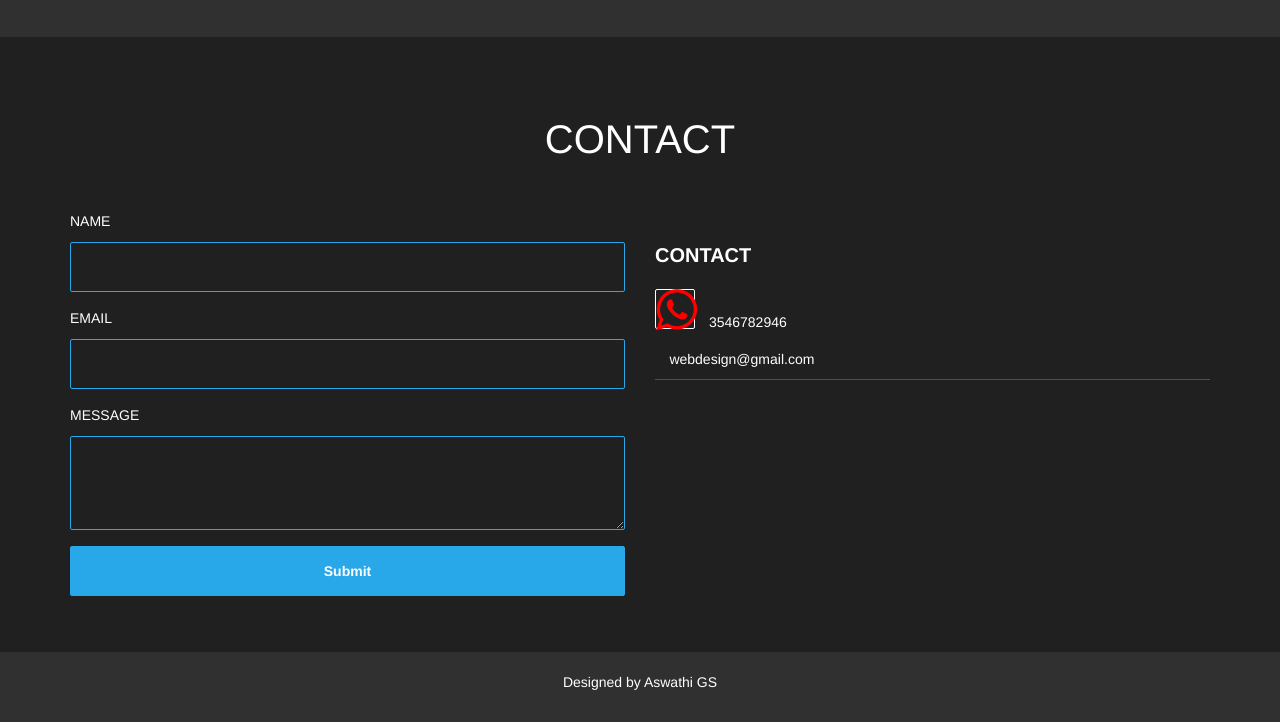
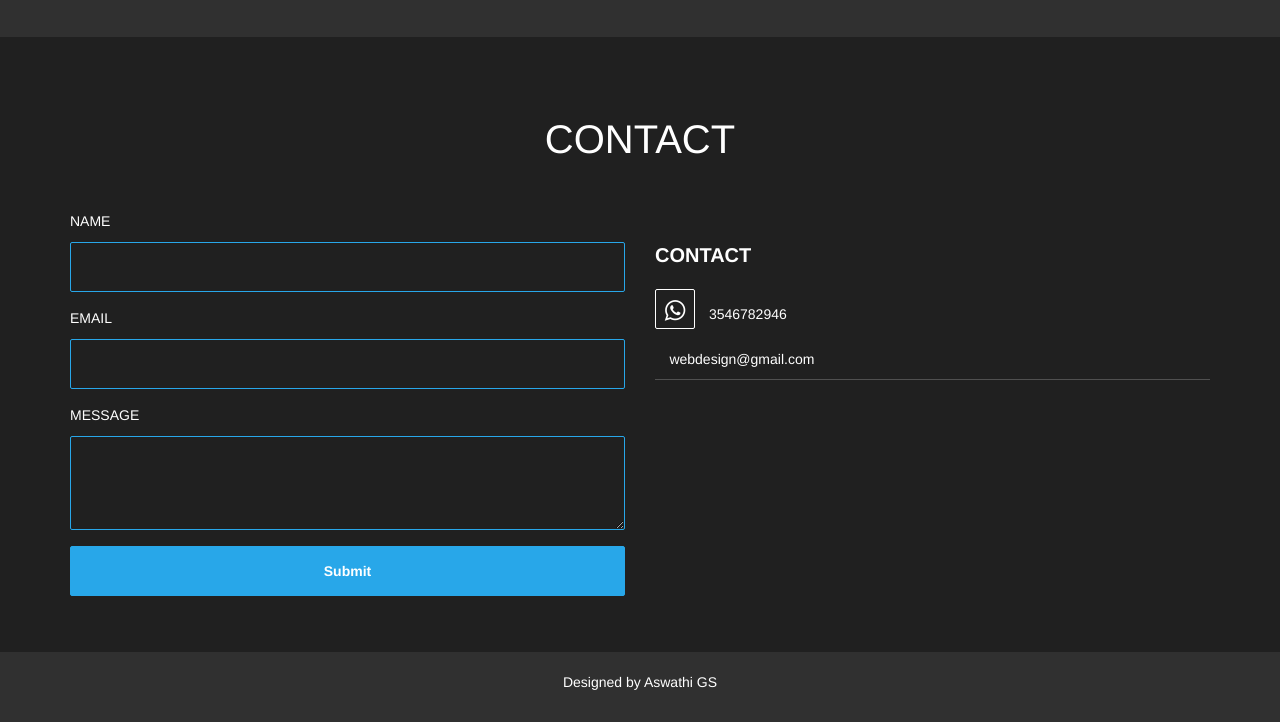
Before and after one commit to aswathigs/asw, a plain HTML site: page index.html in a window 1280 px wide. Shown: the part 1124-1846 px from the top of the page. Drawn offline with Linux system fonts and the light colour scheme.

Commit message:
Update index.html

```diff
--- a/index.html
+++ b/index.html
@@ -165,7 +165,7 @@
     					<address>
     						<p class="address-title">CONTACT</p>
 
-    						<p><i class="fa fa-whatsapp" style="font-size:48px;color:red"></i> 3546782946</p>
+    						<p><i style="font-size:24px" class="fa">&#xf232;</i> 3546782946</p>
     						<p><i class="far fa-envelope-o"></i> webdesign@gmail.com</p>
 
     					</address>
```
